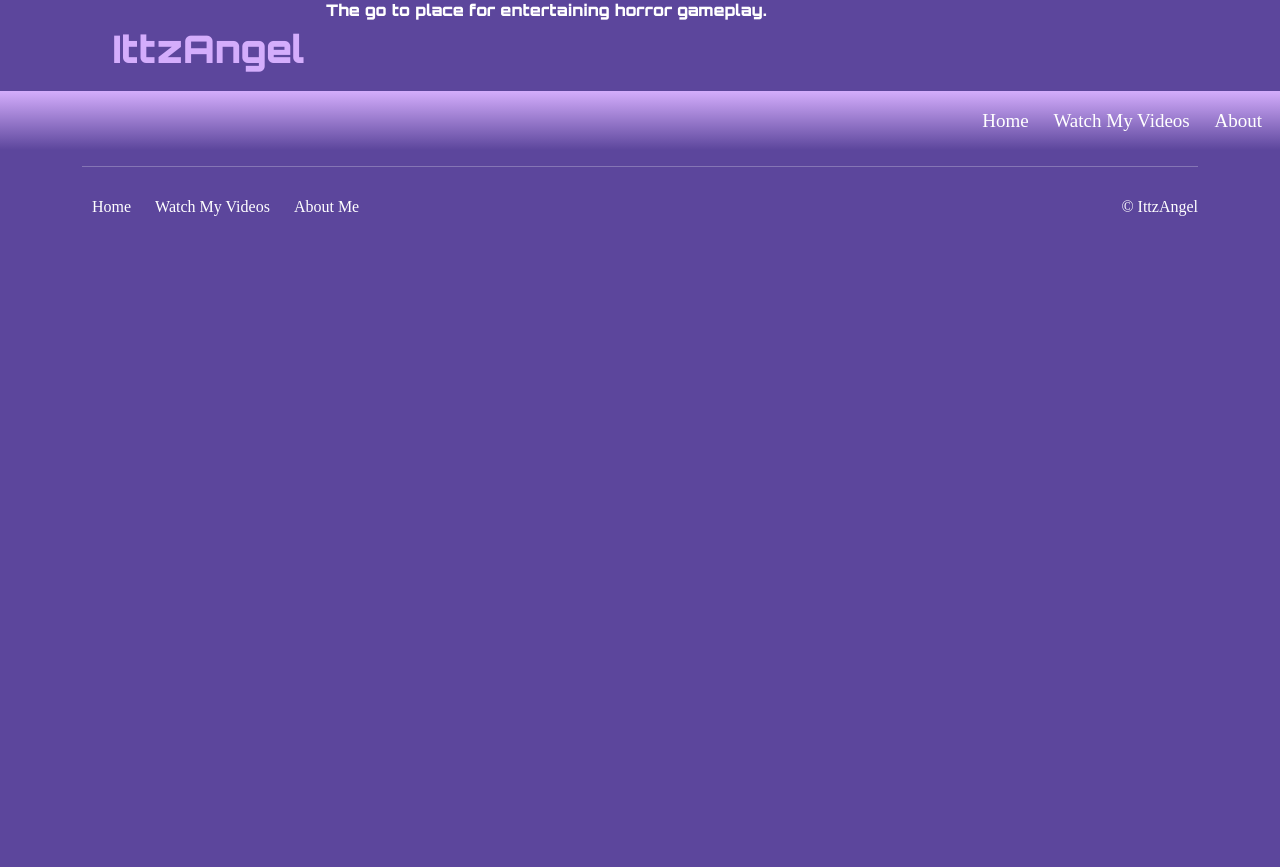
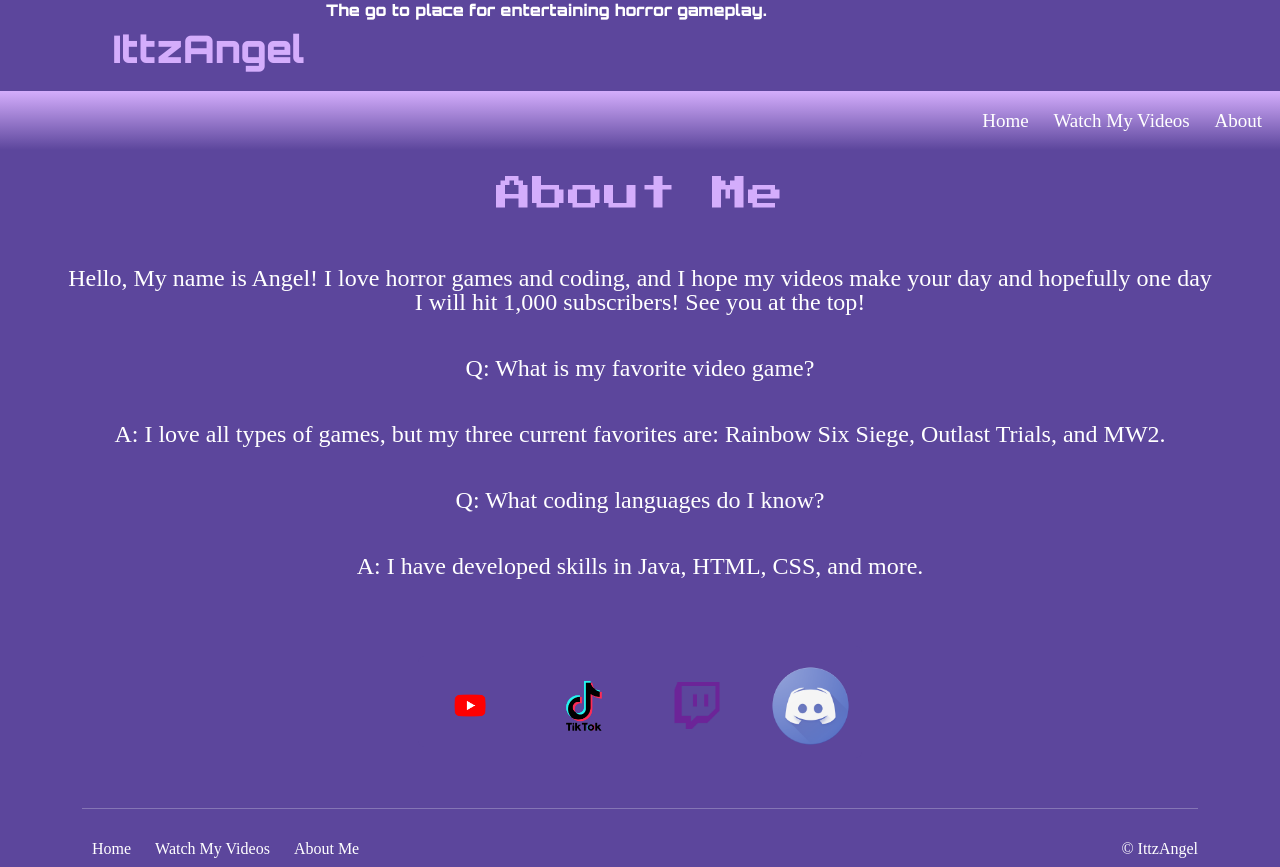
Before and after one commit to IttzAngel/IttzAngel.github.io, a plain HTML site: page about.html in a window 1280 px wide. Before the commit the page ends 800 px from the top, so only its background shows below. Drawn offline with nearby package versions, Linux system fonts and the light colour scheme; a web font is replaced by a local one.

Commit message:
finished pages just need some more styling

```diff
--- a/about.html
+++ b/about.html
@@ -44,6 +44,59 @@
 
     </header>
 
+    <div class="row">
+        <section class="hero cols-xs-12">
+            <h2>About Me</h2>
+            <p>Hello, My name is Angel! I love horror games and coding, and I hope my videos make your day and hopefully one day I will hit 1,000 subscribers! See you at the top!</p>
+            <p>Q: What is my favorite video game?</p>
+            <p>A: I love all types of games, but my three current favorites are: Rainbow Six Siege, Outlast Trials, and MW2.</p>
+            <p>Q: What coding languages do I know?</p>
+            <p>A: I have developed skills in Java, HTML, CSS, and more.</p>
+        </section>
+    </div>
+
+    <section class="card-section">
+        <div class="row">
+
+            <div class="card-group">
+
+                <div class="card">
+                    <h5 class="card-title"></h5>
+                    <a href="https://www.youtube.com/channel/UCmwP3j5wpV9Lq-Dz5TZDX7g" target="_blank">
+                        <img class="card-img-top" src="images/youtube.png" alt="">
+                    </a>
+                    <p class="card-text"></p>
+                </div>
+
+                <div class="card">
+                    <h5 class="card-title"></h5>
+                    <a href="https://www.tiktok.com/@ittzangel.tv" target="_blank">
+                        <img class="card-img-top" src="images/Tiktok_Logo.png" alt="">
+                    </a>
+                    <p class="card-text"></p>
+                </div>
+
+                <div class="card">
+                    <h5 class="card-title"></h5>
+                    <a href="https://www.twitch.tv/ittzangel" target="_blank">
+                        <img class="card-img-top" src="images/twitch-app-logo-png-3.png" alt="">
+                    </a>
+                    <p class="card-text"></p>
+                </div>
+
+                <div class="card">
+                    <h5 class="card-title"></h5>
+                    <a href="https://discord.gg/rJQwgG9X" target="_blank">
+                        <img class="card-img-top" src="images/discord.png" alt="">
+                    </a>
+                    <p class="card-text"></p>
+                </div>
+
+            </div>
+
+        </div>
+    </section>
+
 
     <footer class="container">
         <hr />
--- a/style.css
+++ b/style.css
@@ -358,3 +358,7 @@ footer small {
     flex: 1 0 200px;
     margin: 10px;
 }
+
+.video {
+    align-content: center;
+}
```
Also changed, not shown: videos.html (+49 -0 lines).
